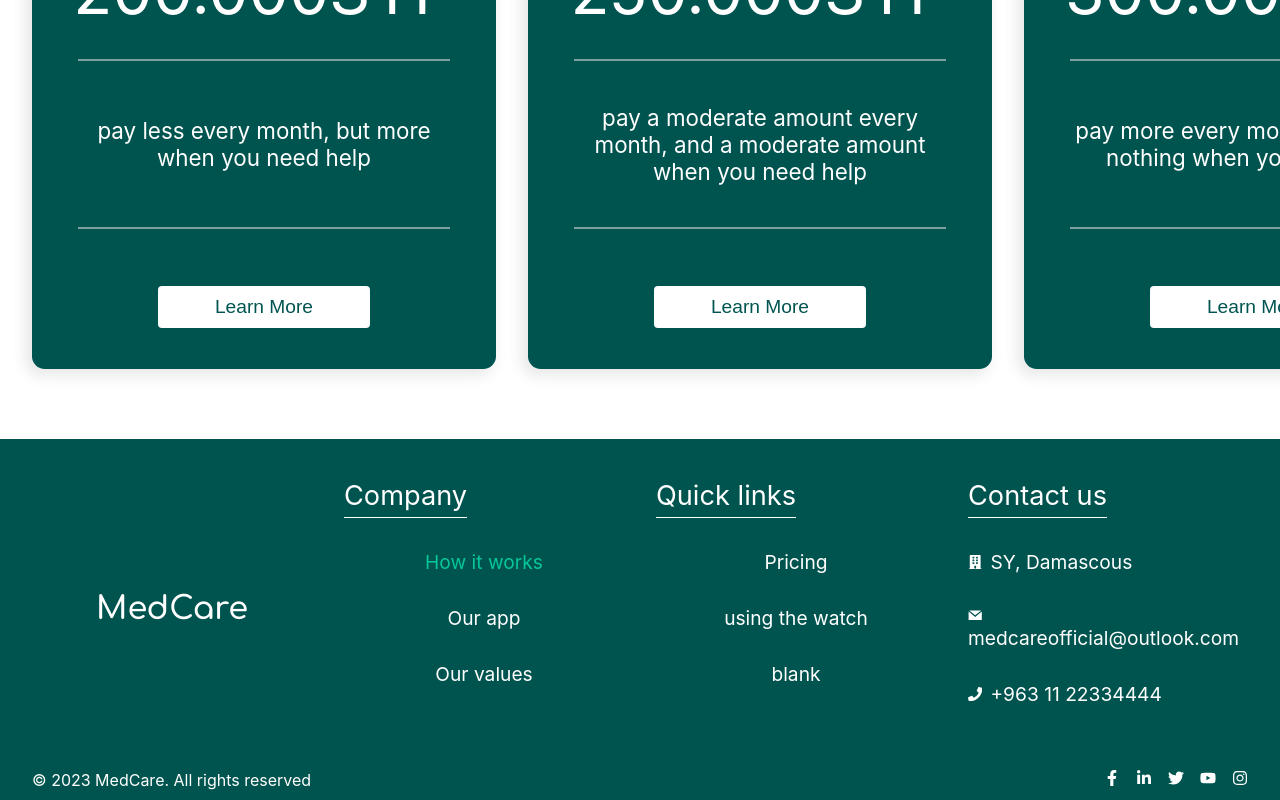
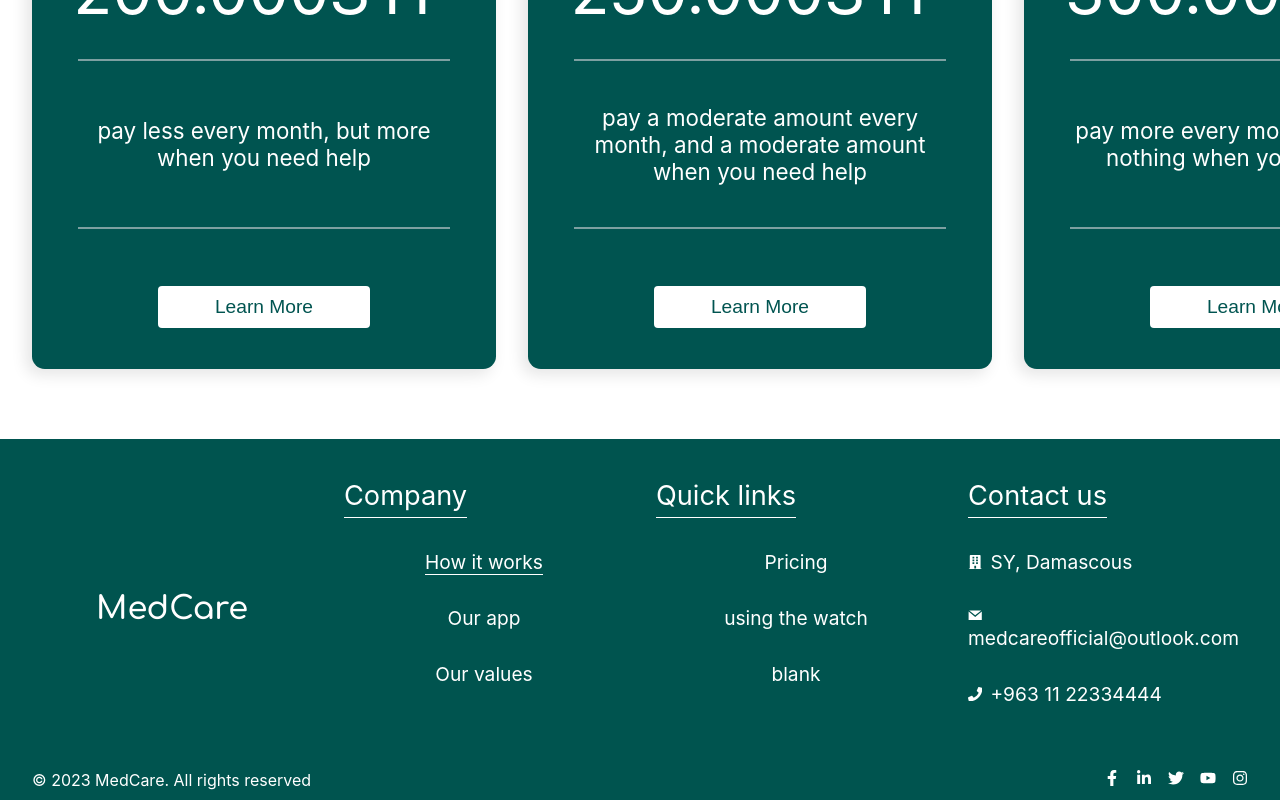
Before and after one commit to mohamad-alkaadi/MedCare, a React (Create React App) app in the folder final_last-version/: page / in a window 1280 px wide. In both pictures the pointer is over the link "How it works". Shown: the part 4416-5216 px from the top of the page. Built offline with nearby package versions, Linux system fonts and the light colour scheme; a web font is replaced by a local one.

Commit message:
update to footer

```diff
--- a/final_last-version/src/common/css/footer.css
+++ b/final_last-version/src/common/css/footer.css
@@ -46,7 +46,9 @@
     margin: 2rem 0;
 }
 .footer-link:hover{
-    color: #07c79a;
+    /* color: #07c79a; */
+    border-bottom: .5px solid #fff;
+
 }
 .footer-link{
     text-decoration: none;
@@ -59,9 +61,12 @@
     color:#fff;
     font-size: 1.2rem;
 }
-.footer-contact a:hover{
+/* .footer-contact a:hover{
    color: #07c79a;
-}
+       border-bottom: .5px solid #fff;
+
+} */
+
 
 .contact-icon{
     margin-right: .5rem;
```
